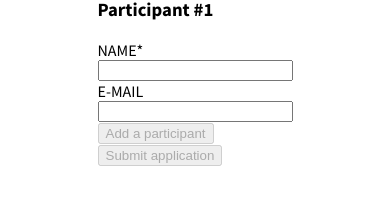
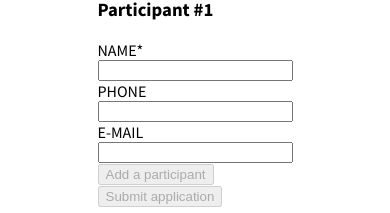
Before and after one commit to edvinpontuslarsson/hbg-works-kodtest, a React (Create React App) app in the folder web/: page / in a window 390 px wide. Shown: the part 376-589 px from the top of the page. Built offline with nearby package versions, Linux system fonts and the light colour scheme; no server answers.

Commit message:
puts back phone input

```diff
--- a/web/src/App.js
+++ b/web/src/App.js
@@ -230,6 +230,20 @@ function App() {
                 <p>Participant's name is required</p>
               )}
             <div className={labelAndInput}>
+              <label>PHONE</label>
+              <input
+                type="text"
+                value={participant.phone}
+                name="phone"
+                onChange={(event) => {
+                  handleChangeParticipant(
+                    participant.id,
+                    event
+                  );
+                }}
+              />
+            </div>
+            <div className={labelAndInput}>
               <label>E-MAIL</label>
               <input
                 type="text"
```
